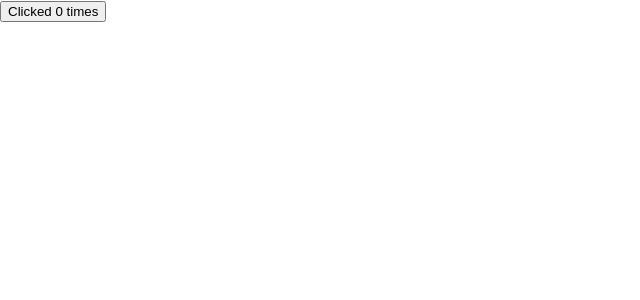
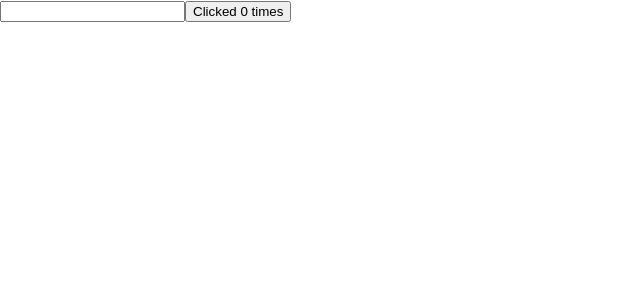
Before and after one commit to ThiagoPereiraSje/react-hooks-review, a React (Create React App) app in the folder use-effect/: page / in a window 1280 px wide. Shown: the top 300 px of the page, without its empty margins (0-640 px from the left). Built offline with nearby package versions, Linux system fonts and the light colour scheme.

Commit message:
Conditionally run effects

```diff
--- a/use-effect/src/App.js
+++ b/use-effect/src/App.js
@@ -1,11 +1,13 @@
 // import ClassCounterOne from "./components/ClassCounterOne";
-import HookCounterOne from "./components/HookCounterOne";
+// import HookCounterOne from "./components/HookCounterOne";
+import HookCounterOne02 from "./components/HookCounterOne02";
 
 function App() {
   return (
     <div>
       {/* <ClassCounterOne /> */}
-      <HookCounterOne />
+      {/* <HookCounterOne /> */}
+      <HookCounterOne02 />
     </div>
   );
 }
--- /dev/null
+++ b/use-effect/src/components/HookCounterOne02.jsx
@@ -0,0 +1,34 @@
+import { useEffect, useState } from "react";
+
+export default function HookCounterOne() {
+  const [count, setCount] = useState(0);
+  const [name, setName] = useState("");
+
+  // This way effect runs after every update of any component
+  // useEffect(() => {
+  //   console.log("Updating document title!");
+  //   document.title = `You clicked ${count} times`;
+  // });
+
+  // For conditionally execute a effect we passing a second parameter
+  useEffect(() => {
+    console.log("Updating document title!");
+    document.title = `You clicked ${count} times`;
+  }, [count]); // In this array we need the specify eder props or state we need watch for
+
+  // In this example we need effect to be executed only when count value changes
+
+  return (
+    <div>
+      <input
+        type="text"
+        value={name}
+        onChange={(e) => setName(e.target.value)}
+      />
+
+      <button onClick={() => setCount(count + 1)}>
+        Clicked {count} times
+      </button>
+    </div>
+  );
+}
```
